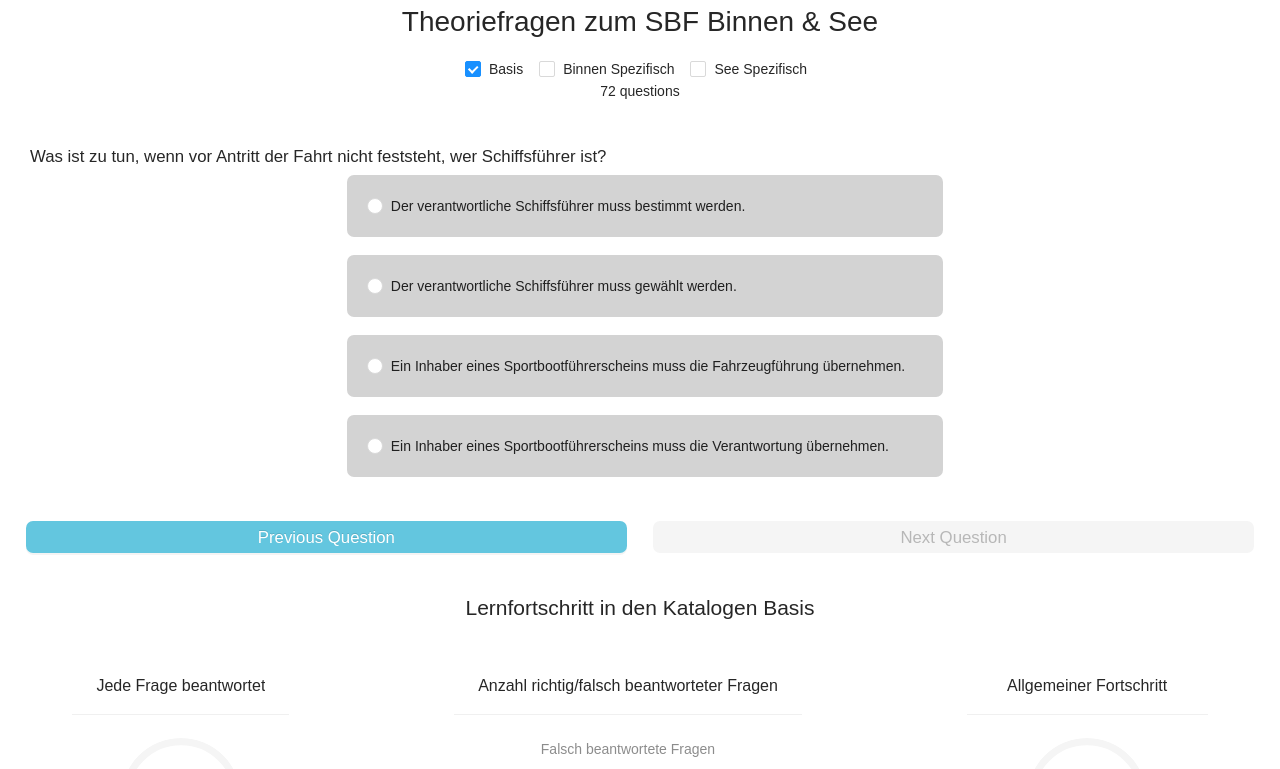
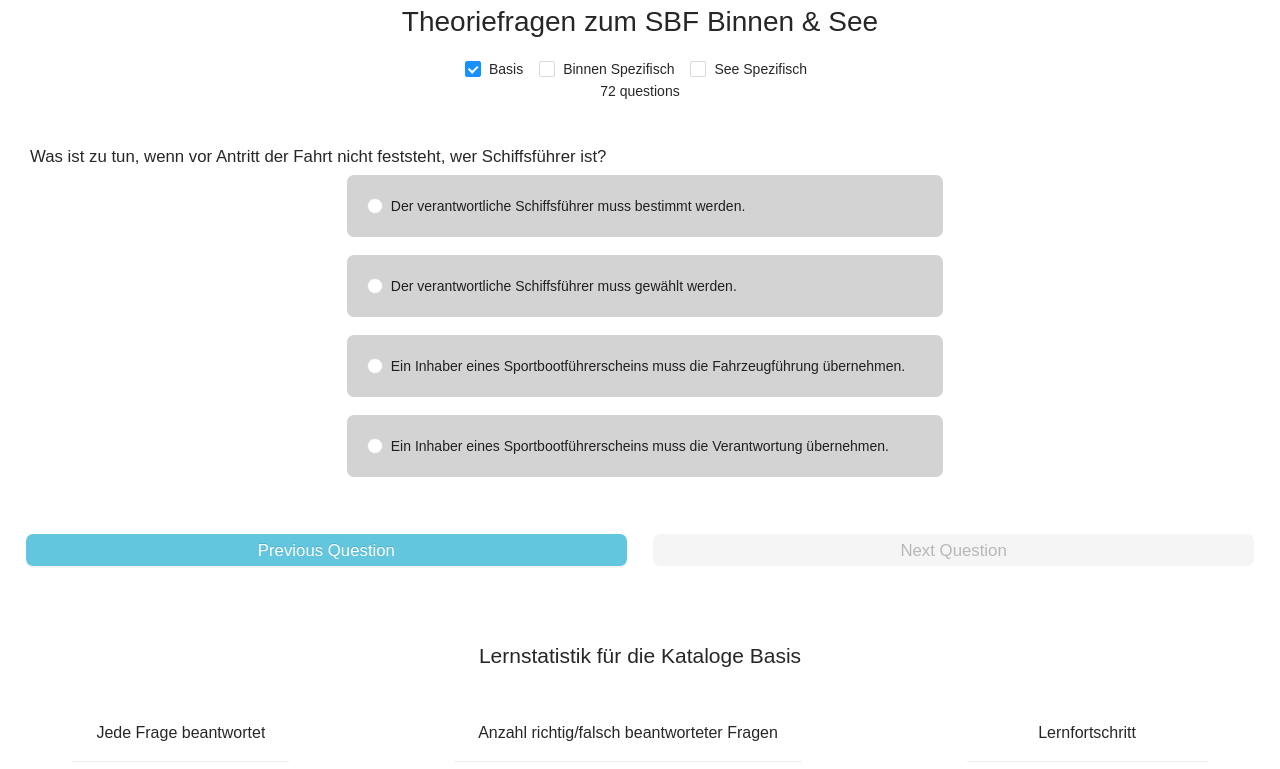
Before and after one commit to julschwarz/theorie-sbf-see-binnnen, a React (Create React App) app: page / in a window 1280 px wide. Shown: the top 769 px of the page. Built offline with nearby package versions, Linux system fonts and the light colour scheme.

Commit message:
previous questions can be looked at but not answered again

```diff
--- a/src/components/QuestionComponent.tsx
+++ b/src/components/QuestionComponent.tsx
@@ -50,7 +50,7 @@ export function QuestionComponent(props: {
 }) {
 	const { questionsDict, progress, setProgress } = props;
 	const [pastQuestionsIdList, setPastQuestionsIdList] = useLocalStorage<string[]>('answeredQuestions', []);
-	const [selectedResponse, setSelectedResponse] = React.useState<Response | null>(null);
+	const [selectedResponse, setSelectedResponse] = React.useState<Response | undefined>(undefined);
 	// const [onlyWronglyAnsweredMode, setOnlyWronglyAnsweredMode] = React.useState(false);
 	const lastSavedQuestionId =
 		pastQuestionsIdList.length == 0 ? '0_Basis' : pastQuestionsIdList[pastQuestionsIdList.length - 1];
@@ -108,7 +108,7 @@ export function QuestionComponent(props: {
 			...nextQuestionProgress,
 			responses: shuffle(nextRandomQuestion.responses),
 		});
-		setSelectedResponse(null);
+		setSelectedResponse(undefined);
 		console.log('Set next question: ' + JSON.stringify(questionsDict[nextQuestionId].question));
 	}, [
 		currentQuestion,
@@ -127,8 +127,7 @@ export function QuestionComponent(props: {
 		if (!lastQuestionId) return;
 		console.log('a');
 		setQuestion(getQuestionProgress(questionsDict[lastQuestionId], progress[lastQuestionId]));
-		setSelectedResponse(null);
-
+		setSelectedResponse(questionsDict[lastQuestionId].responses.find((res) => res.correct == true));
 		// remove last question again from pastQuestionsIdList
 		setPastQuestionsIdList(pastQuestionsIdList.slice(0, -1));
 	}, [setPastQuestionsIdList, pastQuestionsIdList, questionsDict, progress]);
--- a/src/components/StatsComponent.tsx
+++ b/src/components/StatsComponent.tsx
@@ -39,8 +39,9 @@ export function StatsComponent(props: {
 
 	return (
 		<div>
+			<br />
 			<h2>
-				{`Lernfortschritt in den Katalogen ${
+				{`Lernstatistik für die Kataloge ${
 					catalogues.length != 0 &&
 					catalogues.reduce((prev, cur) => prev.replace('_', ' ') + ', ' + cur.replace('_', ' '))
 				}`}
@@ -122,7 +123,7 @@ export function StatsComponent(props: {
 					/>
 				</Card>
 
-				<Card title="Allgemeiner Fortschritt" bordered={false}>
+				<Card title="Lernfortschritt" bordered={false}>
 					{
 						<Progress
 							type="circle"
--- a/src/styles.css
+++ b/src/styles.css
@@ -22,7 +22,7 @@
 }
 
 .Button {
-	margin: 3% 2%;
+	margin: 4% 2%;
 	width: 50%;
 	border: none transparent;
 	background: rgba(71, 188, 218, 0.842);
@@ -41,20 +41,11 @@
 	width: 100%;
 }
 
-.StatsContainer {
-	display: flex;
-	row-gap: 10px;
-	column-gap: 20px;
-	flex-wrap: wrap;
-	justify-content: space-around;
-}
-
 .StatsChild {
 	width: 100px;
 	height: 100px;
 	margin: auto;
 }
-
 
 .StatsContainer {
 	display: flex;
```
